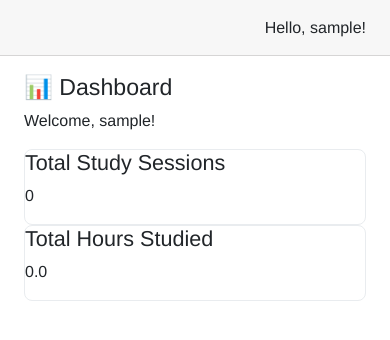
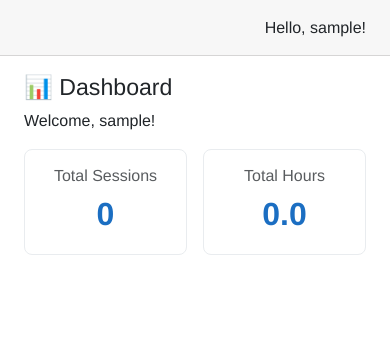
Before and after one commit to LanreAdetola/study-tracker, an ASP.NET Core app: page / in a window 390 px wide. Shown: the part 56-396 px from the top of the page. Run offline with ASP.NET Core 8, Linux system fonts and the light colour scheme; the visitor is signed in with stand-in values (Sample User, id 1); data that the repository does not hold is empty; style sheets or scripts are compiled from the project's sources.

Commit message:
feat: Optimize mobile design across all pages
- Session table switches to card layout on mobile (<768px)
- Touch-friendly buttons (44px min-height) on mobile
- Modals go full-screen on small screens
- Dashboard stats cards restyled with visual weight
- Chart X-axis labels reduced on mobile viewports
- Login buttons stack vertically on mobile
- Goal action buttons get larger tap targets on mobile

Co-Authored-By: Claude Opus 4.6 (1M context) <noreply@anthropic.com>

```diff
--- a/client/Components/SessionTable.razor
+++ b/client/Components/SessionTable.razor
@@ -2,7 +2,8 @@
 @using client.Services
 @inject StudySessionService SessionService
 
-<div class="table-responsive">
+<!-- Desktop table -->
+<div class="table-responsive d-none d-md-block">
     <table class="table table-striped table-hover">
         <thead>
             <tr>
@@ -37,10 +38,32 @@
     </table>
 </div>
 
+<!-- Mobile card layout -->
+<div class="d-block d-md-none">
+    @foreach (var session in Sessions.OrderByDescending(s => s.Date))
+    {
+        <div class="session-card mb-3">
+            <div class="d-flex justify-content-between align-items-start">
+                <strong class="session-card-category">@session.Category</strong>
+                <span class="badge bg-primary">@session.Hours hrs</span>
+            </div>
+            <div class="text-muted small mt-1">@session.Date.ToShortDateString()</div>
+            @if (!string.IsNullOrEmpty(session.Notes))
+            {
+                <div class="text-muted small mt-1 session-card-notes">@session.Notes</div>
+            }
+            <div class="session-card-actions mt-2">
+                <button class="btn btn-outline-primary btn-mobile" @onclick="() => OnEditSession.InvokeAsync(session)">Edit</button>
+                <button class="btn btn-outline-danger btn-mobile" @onclick="() => HandleDelete(session)">Delete</button>
+            </div>
+        </div>
+    }
+</div>
+
 @if (showDeleteConfirm)
 {
     <div class="modal d-block" tabindex="-1" style="background-color: rgba(0,0,0,0.5);">
-        <div class="modal-dialog">
+        <div class="modal-dialog modal-dialog-centered modal-fullscreen-sm-down">
             <div class="modal-content">
                 <div class="modal-header">
                     <h5 class="modal-title">Confirm Delete</h5>
--- a/client/Pages/Dashboard.razor
+++ b/client/Pages/Dashboard.razor
@@ -12,11 +12,11 @@
 
         <div class="stats-cards">
             <div class="stat-card">
-                <h4>Total Study Sessions</h4>
+                <h6 class="text-muted mb-1">Total Sessions</h6>
                 <p class="stat-value">@totalSessions</p>
             </div>
             <div class="stat-card">
-                <h4>Total Hours Studied</h4>
+                <h6 class="text-muted mb-1">Total Hours</h6>
                 <p class="stat-value">@totalHours.ToString("F1")</p>
             </div>
         </div>
--- a/client/Pages/Goals.razor
+++ b/client/Pages/Goals.razor
@@ -98,7 +98,7 @@
         @if (showDeleteConfirm)
         {
             <div class="modal d-block" tabindex="-1" style="background-color: rgba(0,0,0,0.5);">
-                <div class="modal-dialog">
+                <div class="modal-dialog modal-dialog-centered modal-fullscreen-sm-down">
                     <div class="modal-content">
                         <div class="modal-header">
                             <h5 class="modal-title">Confirm Delete</h5>
--- a/client/wwwroot/css/app.css
+++ b/client/wwwroot/css/app.css
@@ -246,6 +246,58 @@ code {
     opacity: 0.6;
 }
 
+/* Session Mobile Cards */
+.session-card {
+    border: 1px solid #e9ecef;
+    border-radius: 8px;
+    padding: 0.875rem;
+    background: #fff;
+}
+
+.session-card-category {
+    font-size: 0.95rem;
+    max-width: 70%;
+}
+
+.session-card-notes {
+    overflow: hidden;
+    text-overflow: ellipsis;
+    white-space: nowrap;
+}
+
+.session-card-actions {
+    display: flex;
+    gap: 0.5rem;
+}
+
+/* Touch-friendly buttons on mobile */
+.btn-mobile {
+    min-height: 44px;
+    min-width: 72px;
+    font-size: 0.9rem;
+}
+
+/* Dashboard stats for authenticated users */
+.stats-cards {
+    display: grid;
+    grid-template-columns: repeat(auto-fit, minmax(160px, 1fr));
+    gap: 1rem;
+}
+
+.stats-cards .stat-card {
+    text-align: center;
+    padding: 1rem;
+    border: 1px solid #e9ecef;
+    border-radius: 8px;
+}
+
+.stats-cards .stat-value {
+    font-size: 2rem;
+    font-weight: 700;
+    color: #1b6ec2;
+    margin-bottom: 0;
+}
+
 /* Mobile Responsive */
 @media (max-width: 768px) {
     .hero-title {
@@ -256,9 +308,17 @@ code {
         font-size: 1.2rem;
     }
 
+    .hero-section {
+        padding: 1.5rem 0.5rem;
+    }
+
     .feature-cards {
         grid-template-columns: 1fr;
         gap: 1.5rem;
+    }
+
+    .feature-card {
+        padding: 1.25rem;
     }
 
     .chart-container {
@@ -273,4 +333,26 @@ code {
     .stat-card .card-title {
         font-size: 1.5rem;
     }
+
+    .login-options {
+        flex-direction: column;
+        align-items: center;
+    }
+
+    .login-options .btn {
+        width: 100%;
+        max-width: 300px;
+    }
+
+    /* Touch targets for goal actions */
+    .list-group-item .btn-group-sm .btn {
+        min-height: 44px;
+        min-width: 44px;
+        padding: 0.5rem 0.75rem;
+    }
+
+    /* Modal full-width on mobile */
+    .modal-footer .btn {
+        min-height: 44px;
+    }
 }
--- a/client/wwwroot/js/charts.js
+++ b/client/wwwroot/js/charts.js
@@ -48,7 +48,7 @@ window.renderBarChart = function (canvasId, labels, data, label) {
                     ticks: {
                         maxRotation: 45,
                         autoSkip: true,
-                        maxTicksLimit: 15
+                        maxTicksLimit: window.innerWidth < 768 ? 7 : 15
                     }
                 }
             }
```
